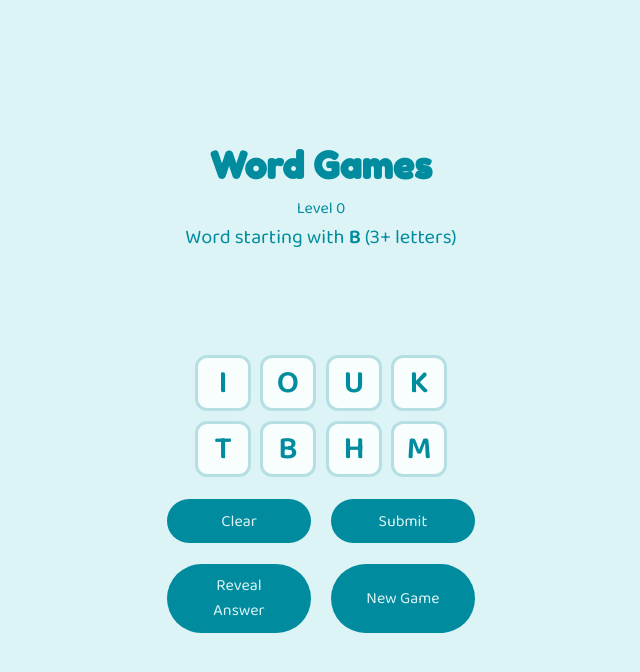
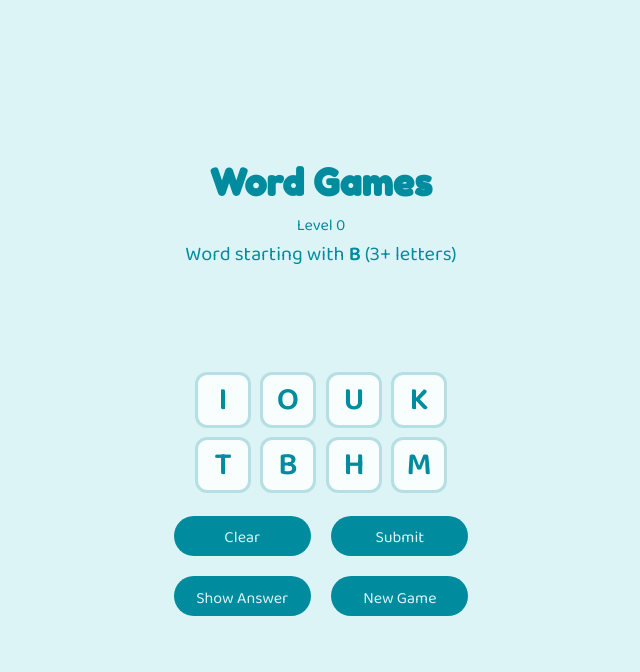
Before and after one commit to balong/wordgames, a Next.js app: page / in a window 1280 px wide. Shown: the top 672 px of the page, without its empty margins (319-959 px from the left). Built offline with nearby package versions, Linux system fonts and the light colour scheme.

Commit message:
Improve button consistency: change 'Reveal Answer' to 'Show Answer' and add uniform height

```diff
--- a/app/_components/Controls.tsx
+++ b/app/_components/Controls.tsx
@@ -32,7 +32,7 @@ export default function Controls({
         disabled={!gameActive}
         style={{ opacity: !gameActive ? 0.5 : undefined, cursor: !gameActive ? 'not-allowed' : undefined }}
       >
-        Reveal Answer
+        Show Answer
       </button>
       <button onClick={onNewGame}>
         New Game
--- a/app/globals.css
+++ b/app/globals.css
@@ -115,6 +115,8 @@ button {
   background: var(--accent);
   color: var(--bg);
   transition: opacity 0.2s, transform 0.15s;
+  height: 2.5rem;
+  min-height: 2.5rem;
 }
 
 button:hover {
```
